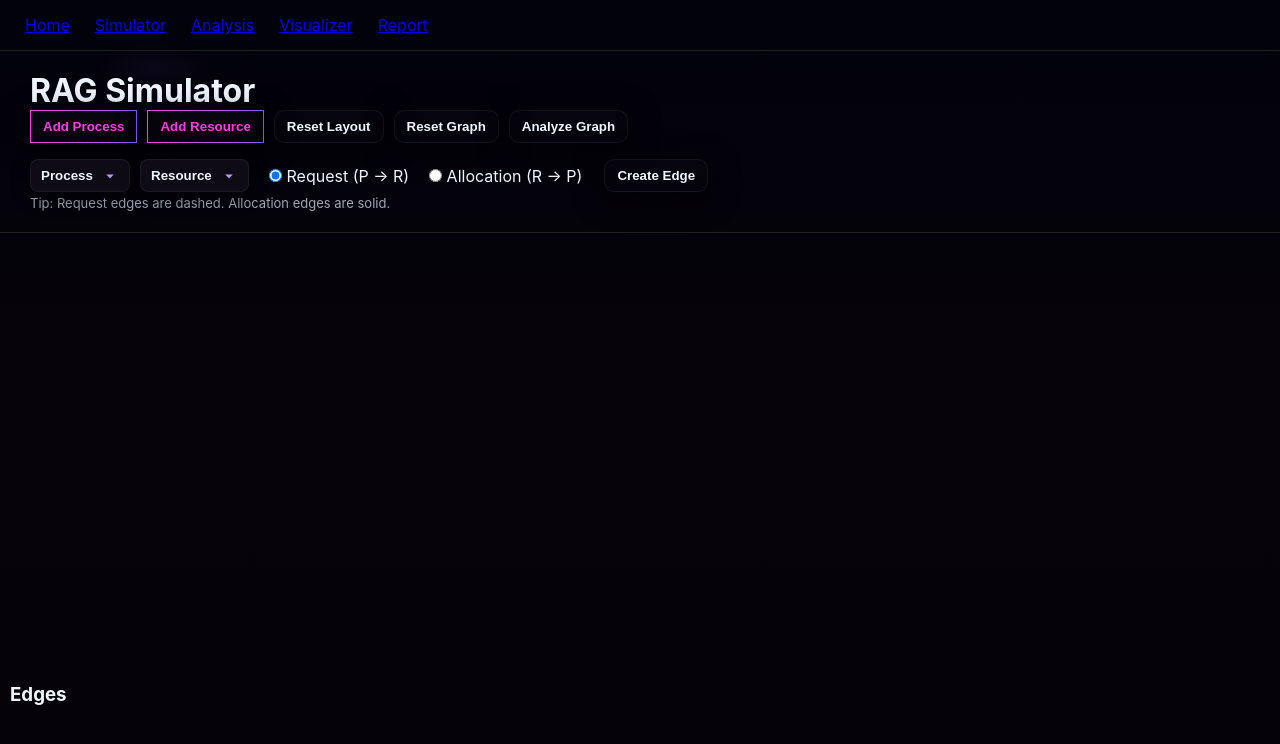
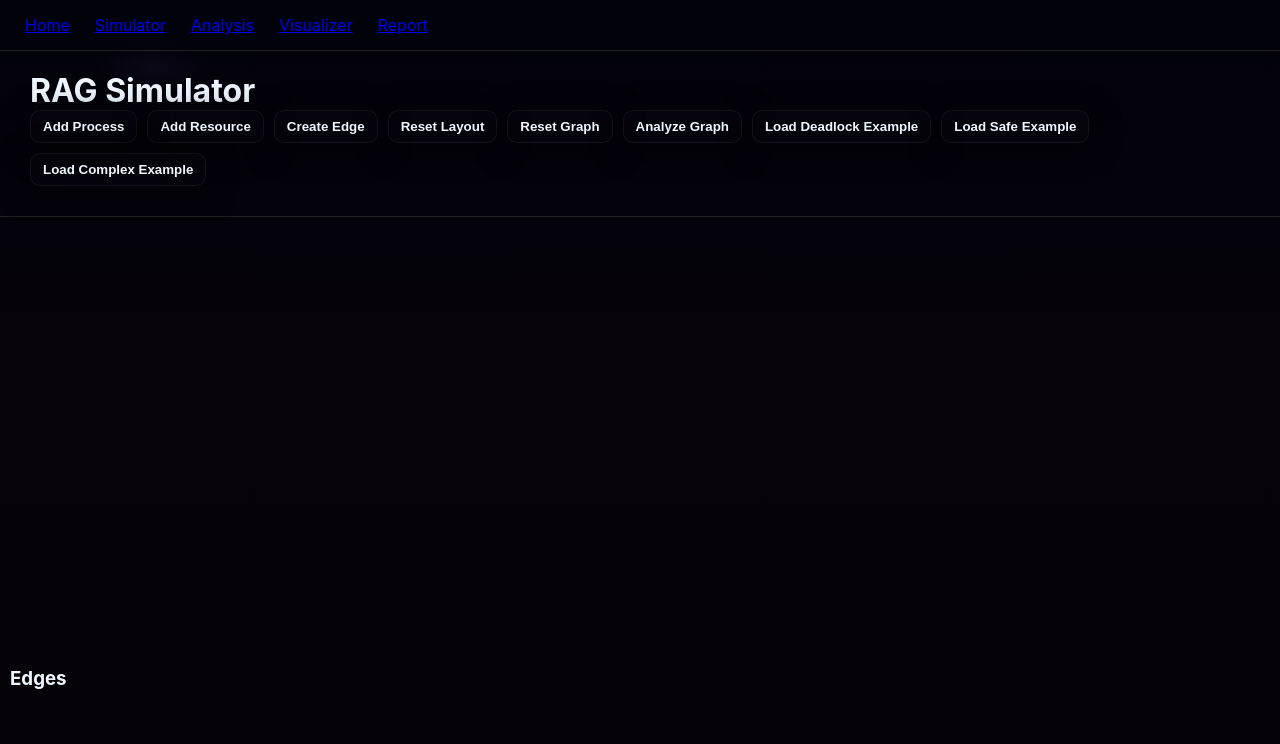
Before and after one commit to anushkaa2205/ResourceAllocationGraphSimulator, a React (Vite) app: page /simulator in a window 1280 px wide. Shown: the top 744 px of the page. Built offline with nearby package versions, Linux system fonts and the light colour scheme.

Commit message:
Refactor ControlsPanel and Simulator components for improved layout and functionality; enhance sendGraphToBackend utility to support analysis payloads.

```diff
--- a/src/components/ControlsPanel.jsx
+++ b/src/components/ControlsPanel.jsx
@@ -1,99 +1,65 @@
-// src/components/ControlsPanel.jsx
 import React from "react";
 
 export default function ControlsPanel({
-  processes = [],
-  resources = [],
+  processes,
+  resources,
   onAddProcess,
   onAddResource,
   onCreateEdge,
   onResetLayout,
   onResetGraph,
+  onLoadSampleDeadlock,
+  onLoadSampleSafe,
+  onLoadSampleComplex,
   analyzeGraph
 }) {
-  const [process, setProcess] = React.useState("");
-  const [resource, setResource] = React.useState("");
-  const [type, setType] = React.useState("request");
+  return (
+    <div
+      style={{
+        display: "flex",
+        flexWrap: "wrap",
+        gap: 10,
+        alignItems: "center",
+        marginBottom: 10
+      }}
+    >
+      {/* BASIC CONTROLS */}
+      <button onClick={onAddProcess} className="btn-purple">
+        Add Process
+      </button>
 
-  function handleCreate() {
-    if (!process || !resource) return;
-    onCreateEdge({
-      from: type === "request" ? process : resource,
-      to: type === "request" ? resource : process,
-      type
-    });
-  }
+      <button onClick={onAddResource} className="btn-purple">
+        Add Resource
+      </button>
 
-  return (
-    <div>
-      {/* Buttons row */}
-      <div className="controls" style={{ marginBottom: "16px" }}>
-        <button className="btn-accent" onClick={onAddProcess}>Add Process</button>
-        <button className="btn-accent" onClick={onAddResource}>Add Resource</button>
-        <button onClick={onResetLayout}>Reset Layout</button>
-        <button onClick={onResetGraph}>Reset Graph</button>
-        <button onClick={analyzeGraph}>Analyze Graph</button>
+      <button onClick={onCreateEdge} className="btn-blue">
+        Create Edge
+      </button>
 
-      </div>
+      <button onClick={onResetLayout} className="btn-gray">
+        Reset Layout
+      </button>
 
-      {/* Edge creation controls */}
-      <div className="controls">
-        {/* Process Select */}
-        <div className="select-wrap">
-          <select
-            value={process}
-            onChange={(e) => setProcess(e.target.value)}
-          >
-            <option value="">Process</option>
-            {processes.map(p => (
-              <option key={p} value={p}>{p}</option>
-            ))}
-          </select>
-        </div>
+      <button onClick={onResetGraph} className="btn-red">
+        Reset Graph
+      </button>
 
-        {/* Resource Select */}
-        <div className="select-wrap">
-          <select
-            value={resource}
-            onChange={(e) => setResource(e.target.value)}
-          >
-            <option value="">Resource</option>
-            {resources.map(r => (
-              <option key={r} value={r}>{r}</option>
-            ))}
-          </select>
-        </div>
+      <button onClick={analyzeGraph} className="btn-green">
+        Analyze Graph
+      </button>
 
-        {/* Edge Type Radio */}
-        <label style={{ marginLeft: "10px" }}>
-          <input
-            type="radio"
-            name="etype"
-            checked={type === "request"}
-            onChange={() => setType("request")}
-          />{" "}
-          Request (P → R)
-        </label>
+      {/* SAMPLE GRAPH LOADERS */}
+      <button onClick={onLoadSampleDeadlock} className="btn-orange">
+        Load Deadlock Example
+      </button>
 
-        <label style={{ marginLeft: "10px" }}>
-          <input
-            type="radio"
-            name="etype"
-            checked={type === "allocation"}
-            onChange={() => setType("allocation")}
-          />{" "}
-          Allocation (R → P)
-        </label>
+      <button onClick={onLoadSampleSafe} className="btn-orange">
+        Load Safe Example
+      </button>
 
-        {/* Create Edge Button */}
-        <button onClick={handleCreate} style={{ marginLeft: "12px" }}>
-          Create Edge
-        </button>
-      </div>
-
-      <small className="hint" style={{ marginTop: "8px" }}>
-        Tip: Request edges are dashed. Allocation edges are solid.
-      </small>
+      <button onClick={onLoadSampleComplex} className="btn-orange">
+        Load Complex Example
+      </button>
     </div>
   );
 }
--- a/src/pages/Simulator.jsx
+++ b/src/pages/Simulator.jsx
@@ -159,7 +159,6 @@ export default function Simulator() {
         showToast("Safe — No Deadlock");
       }
 
-      // ⭐ IMPORTANT: PASS ANALYSIS TO ANALYSIS PAGE
       navigate("/analysis", {
         state: {
           analysis,
@@ -175,17 +174,104 @@ export default function Simulator() {
     }
   };
 
+  /* ---------- SAMPLE GRAPHS + LAYOUT HELPERS ---------- */
+
+  function computeDefaultPositions(g) {
+    const pos = {};
+    const pCount = g.processes.length;
+    const rCount = g.resources.length;
+    const widthGap = 900 / Math.max(1, Math.max(pCount, rCount));
+
+    g.processes.forEach((id, i) => {
+      pos[id] = { x: 120 + i * widthGap, y: 110 };
+    });
+    g.resources.forEach((id, i) => {
+      pos[id] = { x: 120 + i * widthGap, y: 360 };
+    });
+
+    return pos;
+  }
+
+  function resetLayout() {
+    const newPos = computeDefaultPositions(graph);
+    setPositions(newPos);
+    try {
+      localStorage.setItem("rag_positions", JSON.stringify(newPos));
+    } catch {}
+    showToast("Layout reset");
+  }
+
+  function sample_deadlock() {
+    return {
+      processes: ["P1", "P2"],
+      resources: ["R1", "R2"],
+      edges: [
+        { id: "e1", from: "P1", to: "R1", type: "request" },
+        { id: "e2", from: "R1", to: "P2", type: "allocation" },
+        { id: "e3", from: "P2", to: "R2", type: "request" },
+        { id: "e4", from: "R2", to: "P1", type: "allocation" }
+      ]
+    };
+  }
+
+  function sample_safe_simple() {
+    return {
+      processes: ["P1", "P2"],
+      resources: ["R1", "R2"],
+      edges: [
+        { id: "e1", from: "R1", to: "P1", type: "allocation" },
+        { id: "e2", from: "P2", to: "R2", type: "allocation" }
+      ]
+    };
+  }
+
+  function sample_complex() {
+    return {
+      processes: ["P1", "P2", "P3"],
+      resources: ["R1", "R2", "R3"],
+      edges: [
+        { id: "e1", from: "P1", to: "R1", type: "request" },
+        { id: "e2", from: "R1", to: "P2", type: "allocation" },
+        { id: "e3", from: "P2", to: "R2", type: "request" },
+        { id: "e4", from: "R2", to: "P3", type: "allocation" },
+        { id: "e5", from: "P3", to: "R3", type: "request" },
+        { id: "e6", from: "R3", to: "P1", type: "allocation" }
+      ]
+    };
+  }
+
+  function loadSampleGraph(sampleFn) {
+    const g = sampleFn();
+
+    let counter = 1;
+    g.edges = g.edges.map(e => ({
+      ...e,
+      id: e.id || `e-s${counter++}`
+    }));
+
+    setGraph(g);
+
+    const pos = computeDefaultPositions(g);
+    setPositions(pos);
+
+    try {
+      localStorage.setItem("rag_positions", JSON.stringify(pos));
+    } catch {}
+
+    showToast("Loaded sample graph");
+  }
+
   /* ------------------ RENDER ------------------ */
 
   return (
     <div style={{ minHeight: "100vh", display: "flex", flexDirection: "column" }}>
-
-      {/* HEADER */}
-      <div style={{
-        padding: "20px 30px",
-        background: "var(--topbar-bg)",
-        borderBottom: "1px solid #222"
-      }}>
+      <div
+        style={{
+          padding: "20px 30px",
+          background: "var(--topbar-bg)",
+          borderBottom: "1px solid #222"
+        }}
+      >
         <h1>RAG Simulator</h1>
 
         <ControlsPanel
@@ -194,17 +280,16 @@ export default function Simulator() {
           onAddProcess={addProcess}
           onAddResource={addResource}
           onCreateEdge={createEdge}
-          onResetLayout={() => {}}
+          onResetLayout={resetLayout}
           onResetGraph={resetGraph}
           analyzeGraph={analyzeGraph}
+          onLoadSampleDeadlock={() => loadSampleGraph(sample_deadlock)}
+          onLoadSampleSafe={() => loadSampleGraph(sample_safe_simple)}
+          onLoadSampleComplex={() => loadSampleGraph(sample_complex)}
         />
       </div>
 
-
-      {/* MAIN CANVAS AREA */}
       <div style={{ flex: 1, padding: 10 }}>
-
-        {/* GRAPH */}
         <div style={{ height: 420 }}>
           <GraphCanvas
             graph={graph}
@@ -214,14 +299,8 @@ export default function Simulator() {
           />
         </div>
 
-        {/* DEADLOCK ALERT */}
-        <DeadlockAlert
-          result={detectionResult}
-          graph={graph}
-          onResetGraph={resetGraph}
-        />
+        <DeadlockAlert result={detectionResult} graph={graph} onResetGraph={resetGraph} />
 
-        {/* EDGE LIST */}
         <h3 style={{ marginTop: 20 }}>Edges</h3>
         <ul>
           {graph.edges.map(e => (
@@ -238,13 +317,8 @@ export default function Simulator() {
         </ul>
       </div>
 
+      {toast && <div className="toast-notice">{toast}</div>}
 
-      {/* TOAST */}
-      {toast && (
-        <div className="toast-notice">{toast}</div>
-      )}
-
-      {/* VISUALIZER MODAL */}
       <VisualizerModal
         open={visualizationOpen}
         onClose={() => setVisualizationOpen(false)}
@@ -263,7 +337,6 @@ export default function Simulator() {
         backendVisualizationBase64={visualization}
         onRegenerate={analyzeGraph}
       />
-
     </div>
   );
 }
--- a/src/pages/Visualizer.jsx
+++ b/src/pages/Visualizer.jsx
@@ -53,7 +53,11 @@ export default function Visualizer() {
 
   // Expecting state: { graph, cycle, positions, backendVisualizationBase64 }
   const incoming = location.state || {};
-  const graph = incoming.graph || { processes: [], resources: [], request_edges: [], allocation_edges: [] };
+const graph = incoming.graph || {};
+graph.processes ||= [];
+graph.resources ||= [];
+graph.request_edges ||= [];
+graph.allocation_edges ||= [];
   const cycle = incoming.cycle || []; // array of node ids in cycle
   const positions = incoming.positions || {};
 
--- a/src/styles/global.css
+++ b/src/styles/global.css
@@ -432,3 +432,86 @@ select {
   100% { transform: scale(1); filter: drop-shadow(0 0 0 rgba(255,65,108,0)); }
 }
 .pulse { animation: pulseAnim 1.1s ease-in-out infinite; transform-origin: center; }
+/*  ----- UI POLISH: global.css ----- */
+:root{
+  --bg:#0f0f13;
+  --card-bg: rgba(255,255,255,0.03);
+  --muted:#9aa6b2;
+  --accent:#8b5cf6;
+  --accent-2:#ff4d7e;
+  --glass: rgba(255,255,255,0.03);
+  --panel:#0b1220;
+}
+
+/* body */
+body {
+  background: linear-gradient(180deg,#07060a 0%,#0f0b12 55%);
+  color: #e6eef6;
+  font-family: Inter, "Segoe UI", system-ui, -apple-system, "Helvetica Neue", Arial;
+  -webkit-font-smoothing:antialiased;
+}
+
+/* header + nav */
+.topbar {
+  padding: 20px 28px;
+  background: linear-gradient(90deg, rgba(139,92,246,0.06), rgba(255,77,126,0.02));
+  border-bottom: 1px solid rgba(255,255,255,0.03);
+}
+
+/* card style */
+.card {
+  background: var(--card-bg);
+  border-radius: 12px;
+  padding: 14px;
+  box-shadow: 0 6px 18px rgba(2,6,23,0.6), inset 0 1px 0 rgba(255,255,255,0.02);
+  border: 1px solid rgba(255,255,255,0.03);
+}
+
+/* buttons */
+.btn {
+  background: transparent;
+  color: #fff;
+  border: 1px solid rgba(255,255,255,0.06);
+  padding: 8px 12px;
+  border-radius: 10px;
+  cursor: pointer;
+  font-weight: 600;
+  margin-right: 8px;
+}
+.btn.primary {
+  background: linear-gradient(90deg,var(--accent),var(--accent-2));
+  border: none;
+  box-shadow: 0 6px 20px rgba(139,92,246,0.12);
+}
+.btn.ghost {
+  background: transparent;
+  border: 1px solid rgba(255,255,255,0.06);
+}
+
+.btn:active { transform: translateY(1px); }
+.btn:disabled { opacity: .5; cursor: not-allowed; }
+
+/* cards with header */
+.panel-title { font-size: 1.1rem; color: #dfe8f5; margin: 0 0 8px; }
+
+/* legend / small text */
+.small { color: var(--muted); font-size: 0.92rem; }
+
+/* toast */
+.toast-notice {
+  position: fixed;
+  bottom: 22px;
+  right: 22px;
+  background: rgba(0,0,0,0.55);
+  border: 1px solid rgba(255,255,255,0.04);
+  color: #fff;
+  padding: 10px 14px;
+  border-radius: 10px;
+  box-shadow: 0 8px 30px rgba(0,0,0,0.6);
+  z-index: 9999;
+}
+
+/* small responsive rules */
+@media (max-width: 920px){
+  .btn { padding: 6px 8px; font-size: 14px; }
+}
```
Also changed, not shown: src/utils/sendGraphToBackend.js (+15 -12 lines).
